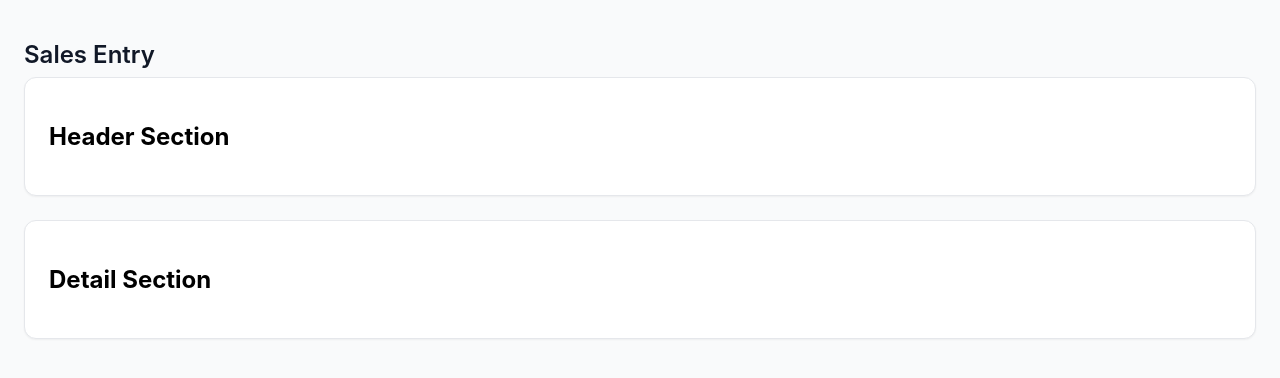
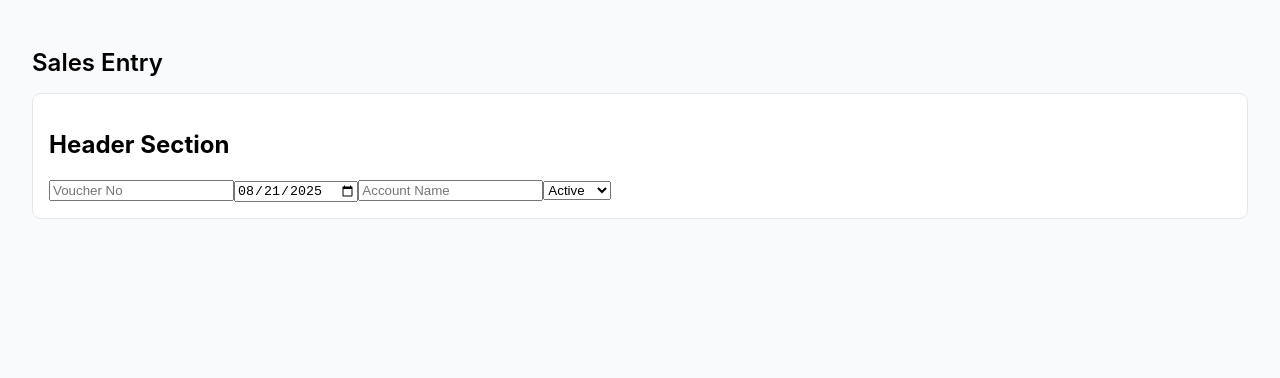
Before and after one commit to SreenandhaVR/sales_entry_app, a React (Create React App) app: page / in a window 1280 px wide. Shown: the top 378 px of the page. Built offline with nearby package versions, Linux system fonts and the light colour scheme.

Commit message:
implement header section with form inputs

```diff
--- a/src/pages/SalesEntryForm/SalesEntryForm.jsx
+++ b/src/pages/SalesEntryForm/SalesEntryForm.jsx
@@ -1,15 +1,51 @@
-import React from "react";
+import React,{useState} from "react";
 import styles from "./SalesEntryForm.module.scss";
 
+
 const SalesEntryForm = () => {
+  const [header, setHeader] = useState({
+    vr_no: "",
+    vr_date: new Date().toISOString().split("T")[0],
+    ac_name: "",
+    ac_amt: 0,
+    status: "A",
+  });
+
+  const handleHeaderChange = (field, value) => {
+    setHeader((prev) => ({ ...prev, [field]: value }));
+  };
+
   return (
     <div className={styles.container}>
       <h1 className={styles.title}>Sales Entry</h1>
+
+      {/* Header Section */}
       <div className={styles.card}>
         <h2>Header Section</h2>
-      </div>
-      <div className={styles.card}>
-        <h2>Detail Section</h2>
+        <input
+          type="number"
+          placeholder="Voucher No"
+          value={header.vr_no}
+          onChange={(e) => handleHeaderChange("vr_no", e.target.value)}
+        />
+        <input
+          type="date"
+          value={header.vr_date}
+          onChange={(e) => handleHeaderChange("vr_date", e.target.value)}
+        />
+        <input
+          type="text"
+          placeholder="Account Name"
+          value={header.ac_name}
+          onChange={(e) => handleHeaderChange("ac_name", e.target.value)}
+        />
+        <select
+          value={header.status}
+          onChange={(e) => handleHeaderChange("status", e.target.value)}
+        >
+          <option value="A">Active</option>
+          <option value="I">Inactive</option>
+        </select>
       </div>
     </div>
   );
--- a/src/pages/SalesEntryForm/SalesEntryForm.module.scss
+++ b/src/pages/SalesEntryForm/SalesEntryForm.module.scss
@@ -1,41 +1,19 @@
 .container {
-    padding: 1.5rem;
+    padding: 2rem;
     background: #f9fafb;
     min-height: 100vh;
   }
 
   .card {
     background: #fff;
+    padding: 1rem;
+    margin-bottom: 1rem;
+    border-radius: 8px;
     border: 1px solid #e5e7eb;
-    border-radius: 12px;
-    padding: 1.5rem;
-    margin-bottom: 1.5rem;
-    box-shadow: 0 1px 2px rgba(0,0,0,0.05);
   }
 
   .title {
     font-size: 1.5rem;
     font-weight: 600;
-    margin-bottom: .5rem;
-    color: #111827;
+    margin-bottom: 1rem;
   }
-
-  .tableHeader {
-    display: grid;
-    grid-template-columns: 1fr 2fr 2fr 3fr 1fr 1fr 1fr;
-    font-weight: 500;
-    background: #f3f4f6;
-    padding: .75rem;
-    border-radius: 8px;
-  }
-
-  .row {
-    display: grid;
-    grid-template-columns: 1fr 2fr 2fr 3fr 1fr 1fr 1fr;
-    gap: .5rem;
-    padding: .75rem;
-    border: 1px solid #e5e7eb;
-    border-radius: 8px;
-    margin-bottom: .5rem;
-    align-items: center;
-  }
```
